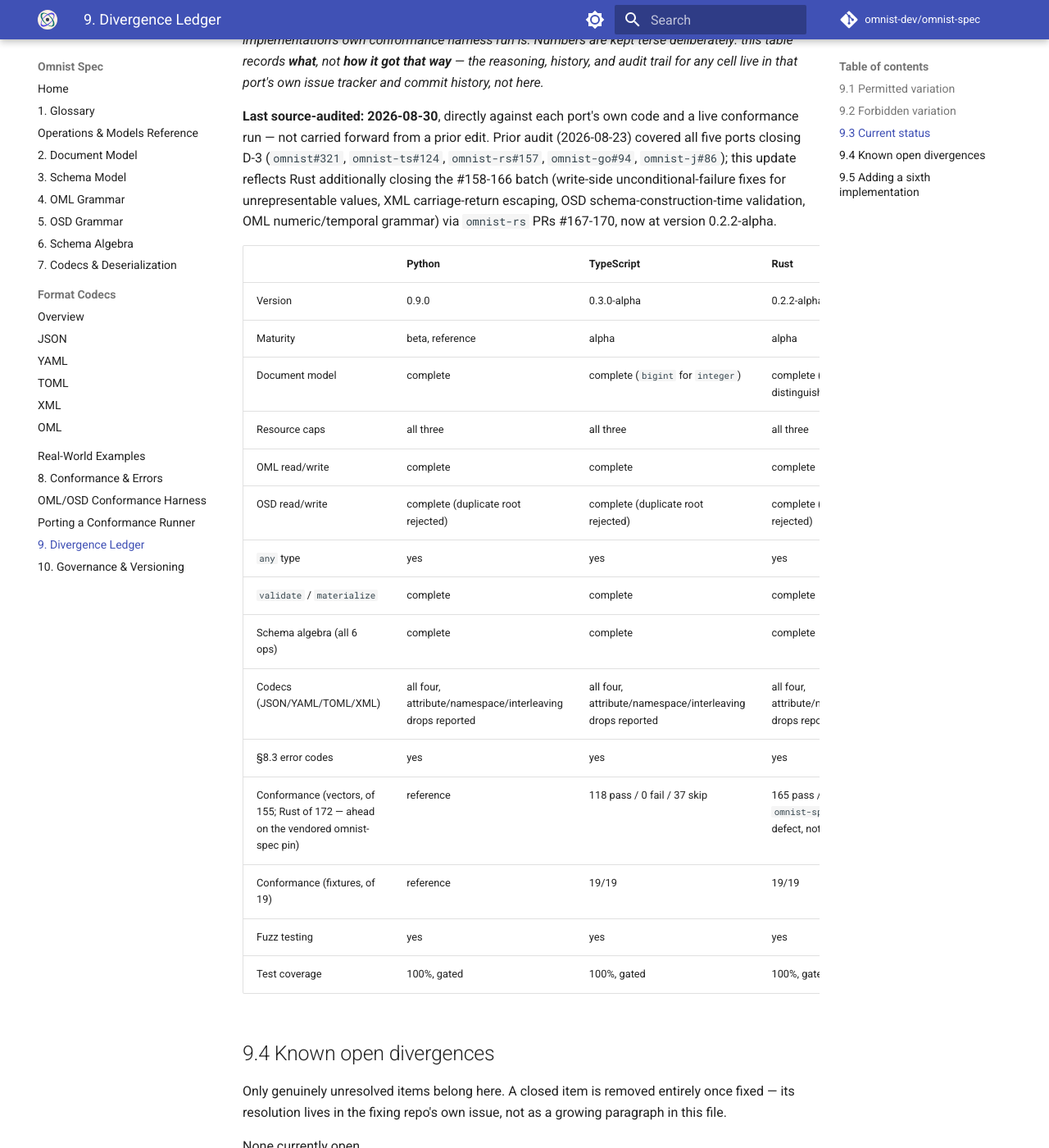
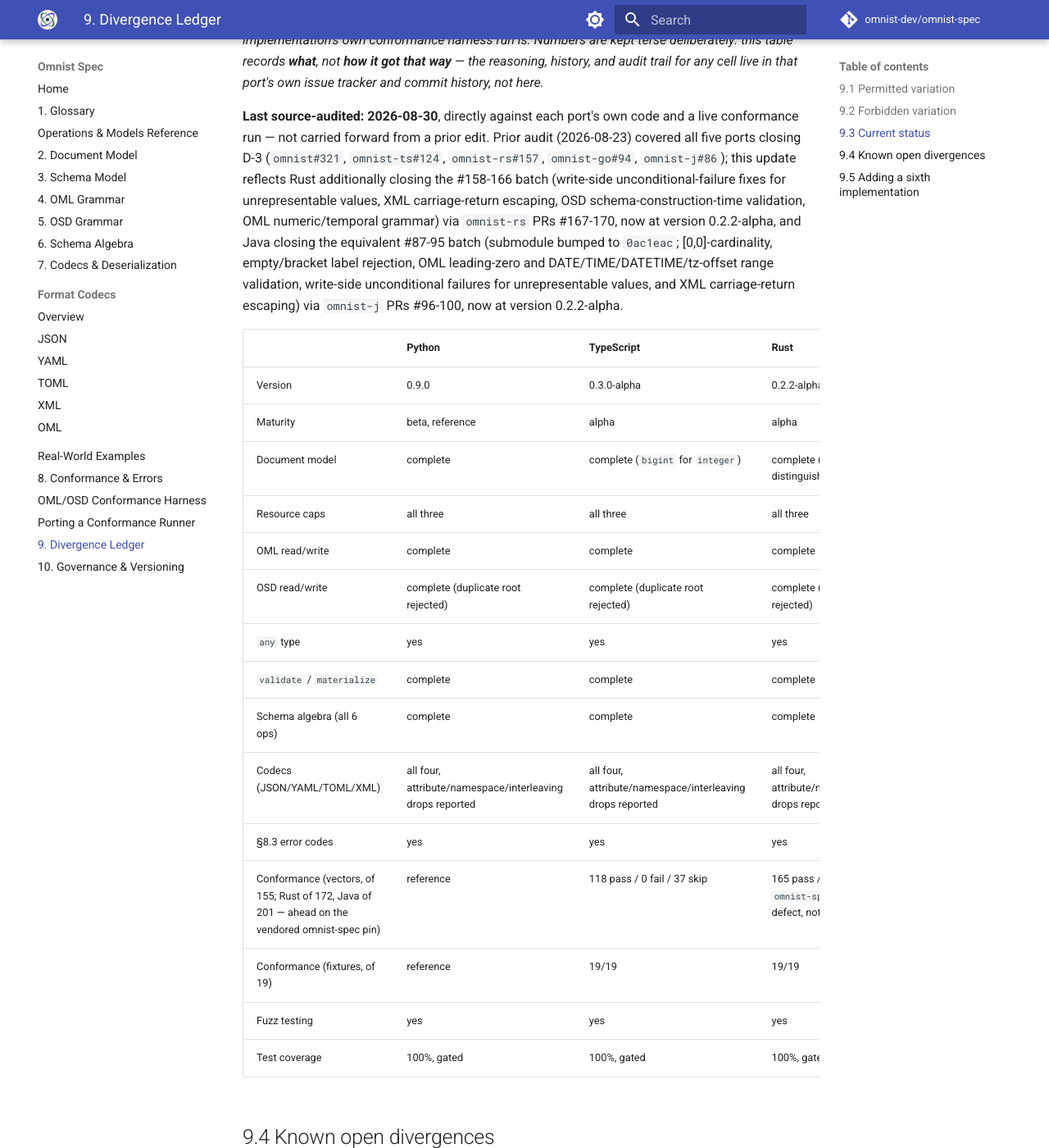
Before and after one commit to omnist-dev/omnist-spec, an MkDocs documentation site: the page built from docs/09-divergence-ledger.md, in a window 1280 px wide and 1400 px high, scrolled down 2099 px. Shown: the whole window at 82% size. Built offline with MkDocs 1.6.1 and Material for MkDocs 9.7.7, drawn with Linux system fonts in a browser that asks for light colours; comment, search, counter and statistics services are not loaded.

Commit message:
Update Java ledger: v0.2.2-alpha, 201/0/0 conformance (#87-95 closed)

```diff
--- a/docs/09-divergence-ledger.md
+++ b/docs/09-divergence-ledger.md
@@ -102,11 +102,16 @@
 update reflects Rust additionally closing the #158-166 batch (write-side
 unconditional-failure fixes for unrepresentable values, XML carriage-return
 escaping, OSD schema-construction-time validation, OML numeric/temporal
-grammar) via `omnist-rs` PRs #167-170, now at version 0.2.2-alpha.
+grammar) via `omnist-rs` PRs #167-170, now at version 0.2.2-alpha, and Java
+closing the equivalent #87-95 batch (submodule bumped to `0ac1eac`;
+[0,0]-cardinality, empty/bracket label rejection, OML leading-zero and
+DATE/TIME/DATETIME/tz-offset range validation, write-side unconditional
+failures for unrepresentable values, and XML carriage-return escaping) via
+`omnist-j` PRs #96-100, now at version 0.2.2-alpha.
 
 | | Python | TypeScript | Rust | Go | Java |
 |---|---|---|---|---|---|
-| Version | 0.9.0 | 0.3.0-alpha | 0.2.2-alpha | 0.2.0-alpha | 0.2.1-alpha |
+| Version | 0.9.0 | 0.3.0-alpha | 0.2.2-alpha | 0.2.0-alpha | 0.2.2-alpha |
 | Maturity | beta, reference | alpha | alpha | alpha | alpha |
 | Document model | complete | complete (`bigint` for `integer`) | complete (all 7 kinds natively distinguished) | complete (all 7 kinds natively distinguished) | complete (all 7 kinds natively distinguished) |
 | Resource caps | all three | all three | all three | all three | all three |
@@ -117,10 +122,10 @@
 | Schema algebra (all 6 ops) | complete | complete | complete | complete | complete |
 | Codecs (JSON/YAML/TOML/XML) | all four, attribute/namespace/interleaving drops reported | all four, attribute/namespace/interleaving drops reported | all four, attribute/namespace/interleaving drops reported | all four, attribute/namespace/interleaving drops reported | all four, attribute/namespace/interleaving drops reported |
 | §8.3 error codes | yes | yes | yes | yes | yes |
-| Conformance (vectors, of 155; Rust of 172 — ahead on the vendored omnist-spec pin) | reference | 118 pass / 0 fail / 37 skip | 165 pass / 1 fail / 6 skip (1 fail is `omnist-spec#51`, a test-suite defect, not a Rust gap) | 154 pass / 0 fail / 1 skip | 184 pass / 0 fail / 0 skip |
+| Conformance (vectors, of 155; Rust of 172, Java of 201 — ahead on the vendored omnist-spec pin) | reference | 118 pass / 0 fail / 37 skip | 165 pass / 1 fail / 6 skip (1 fail is `omnist-spec#51`, a test-suite defect, not a Rust gap) | 154 pass / 0 fail / 1 skip | 201 pass / 0 fail / 0 skip |
 | Conformance (fixtures, of 19) | reference | 19/19 | 19/19 | 19/19 | 19/19 |
 | Fuzz testing | yes | yes | yes | yes | yes |
-| Test coverage | 100%, gated | 100%, gated | 100%, gated | 100%, gated | 99.8%/99.5%, gated |
+| Test coverage | 100%, gated | 100%, gated | 100%, gated | 100%, gated | 99.6%/99.3%, gated |
 
 ## 9.4 Known open divergences
 
```
